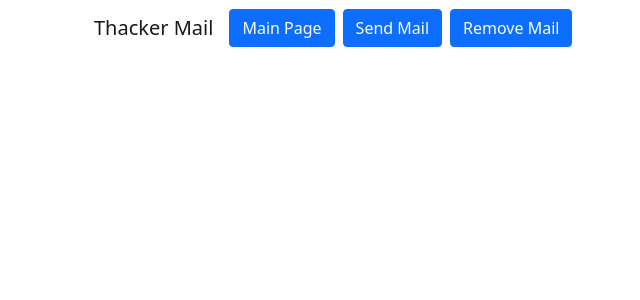
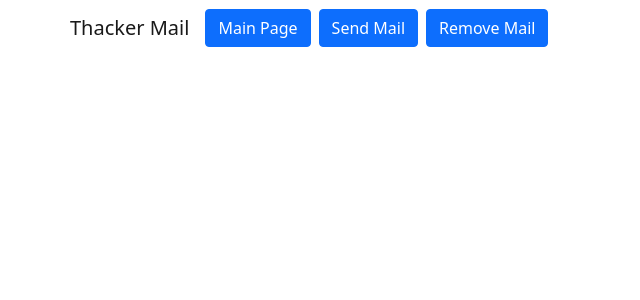
Before and after one commit to cthacker-udel/SnailMailSim, a React (Create React App) app: page /send-mail in a window 1280 px wide. Shown: the top 300 px of the page, without its empty margins (12-652 px from the left). Built offline with nearby package versions, Linux system fonts and the light colour scheme.

Commit message:
Updated format of navbar

```diff
--- a/src/components/panels/RemoveMailPanel.tsx
+++ b/src/components/panels/RemoveMailPanel.tsx
@@ -1,16 +1,12 @@
 import React from "react";
+import { Container, Row, Col } from "react-bootstrap";
+import { MainPageNavbar } from "../util/MainPageNavbar";
 
 export const RemoveMailPanel = () => {
 
     return(
         <>
-                        <Container>
-                <Row>
-                    <Col>
-                        <MainPageNavbar />
-                    </Col>
-                </Row>
-            </Container>
+            <MainPageNavbar />
         </>
     );
 
--- a/src/components/panels/SendMailPanel.tsx
+++ b/src/components/panels/SendMailPanel.tsx
@@ -6,13 +6,7 @@ export const SendMailPanel = () => {
 
     return(
         <>
-            <Container>
-                <Row>
-                    <Col>
-                        <MainPageNavbar />
-                    </Col>
-                </Row>
-            </Container>
+            <MainPageNavbar />
         </>
     );
 
```
